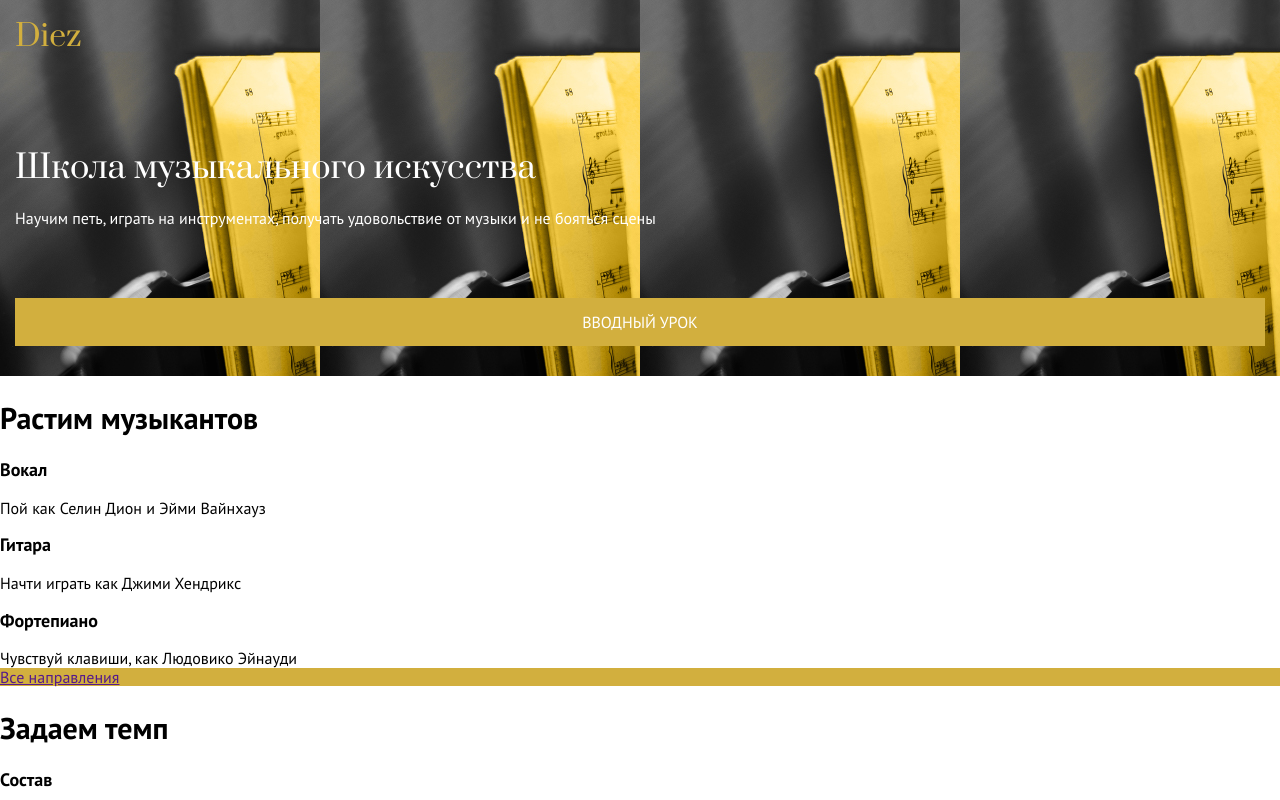
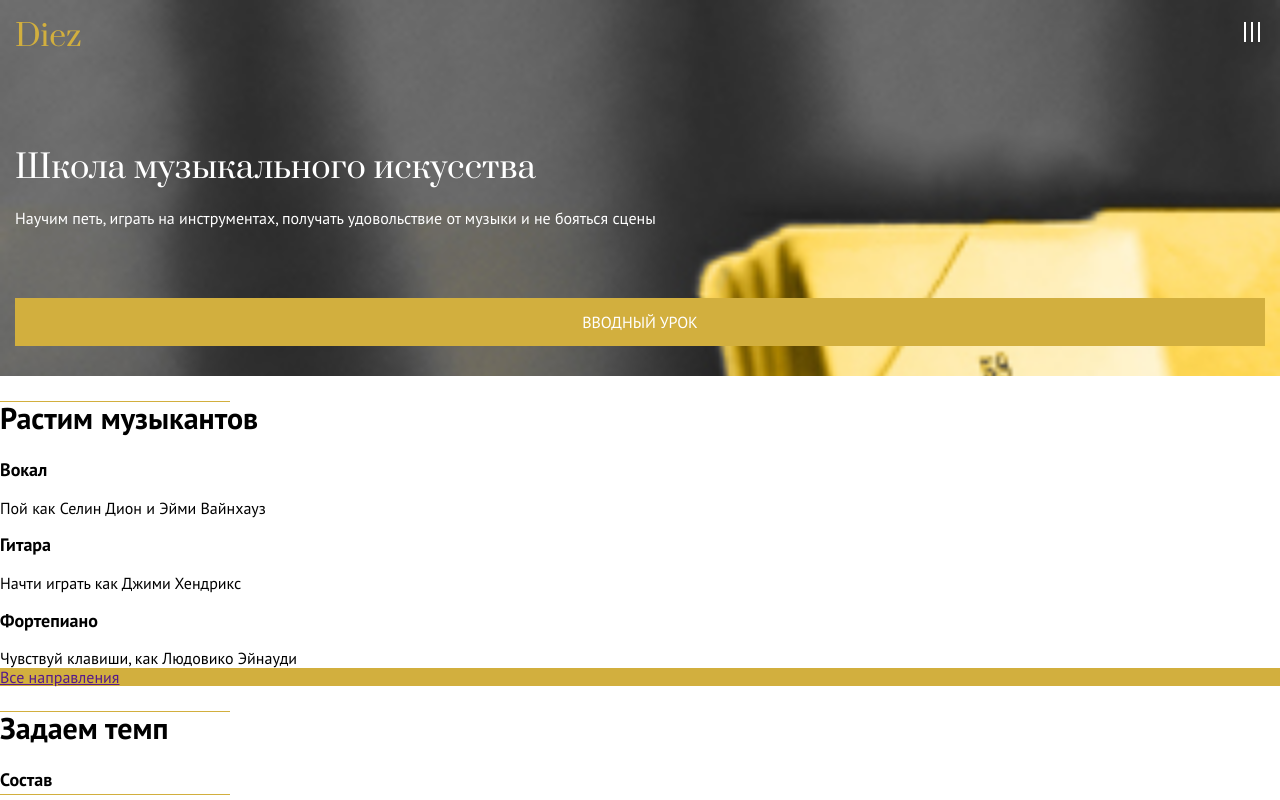
Before and after one commit to kseniyawald/epixx-diez, a plain HTML site: page index.html in a window 1280 px wide. Shown: the top 800 px of the page. Drawn offline with Linux system fonts and the light colour scheme.

Commit message:
блок промо

```diff
--- a/css/style.css
+++ b/css/style.css
@@ -30,7 +30,6 @@
 }
 
 header {
-  min-width: 320px;
   margin: 0 auto;
 }
 
@@ -59,6 +58,25 @@
   font-size: 30px;
 }
 
+h2:before {
+  position: absolute;
+  content: "";
+  display: block;
+  width: 230px;
+  height: 1px;
+  background-color: #d2af3e;
+}
+
+h2:after {
+  position: absolute;
+  content: "";
+  display: block;
+  width: 230px;
+  height: 1px;
+  background-color: #d2af3e;
+  bottom: 5px;
+}
+
 h3 {
   font-size: 18px;
 }
@@ -75,6 +93,49 @@
   padding-top: 15px;
   padding-bottom: 15px;
   text-align: center;
+}
+
+.logo-burger {
+  display: flex;
+  justify-content: space-between;
+}
+
+.burger {
+  position: relative;
+  width: 25px;
+  height: 25px;
+}
+
+.burger-item {
+  position: absolute;
+  align-content: baseline;
+  top: 2px;
+  left: 11px;
+  width: 2px;
+  height: 20px;
+  background-color: #fff;
+  display: inline-block;
+}
+
+
+.burger-item:before {
+  position: absolute;
+  content: "";
+  width: 2px;
+  height: 20px;
+  background-color: #fff;
+  display: block;
+  left: -7px;
+}
+
+.burger-item:after {
+  position: absolute;
+  content: "";
+  width: 2px;
+  height: 20px;
+  background-color: #fff;
+  display: block;
+  left: 7px;
 }
 
 .container {
@@ -95,6 +156,8 @@
 
 .promo {
   background-image: url(../images/bg_main_mobile.jpg);
+  background-repeat: no-repeat;
+  background-size: 100%;
   padding: 20px 15px 30px 15px;
 }
 
--- a/index.html
+++ b/index.html
@@ -11,8 +11,9 @@
     <div class="promo">
         <header class="header">
             <div class="main-nav-wrap">
-                <div >
+                <div class="logo-burger">
                     <a href="" class="logo">Diez</a>
+                    <a href="" class="burger"><span class="burger-item"></span></a>
                 </div>
                 <nav class="nav">
                     <ul class="nav_list">
```
